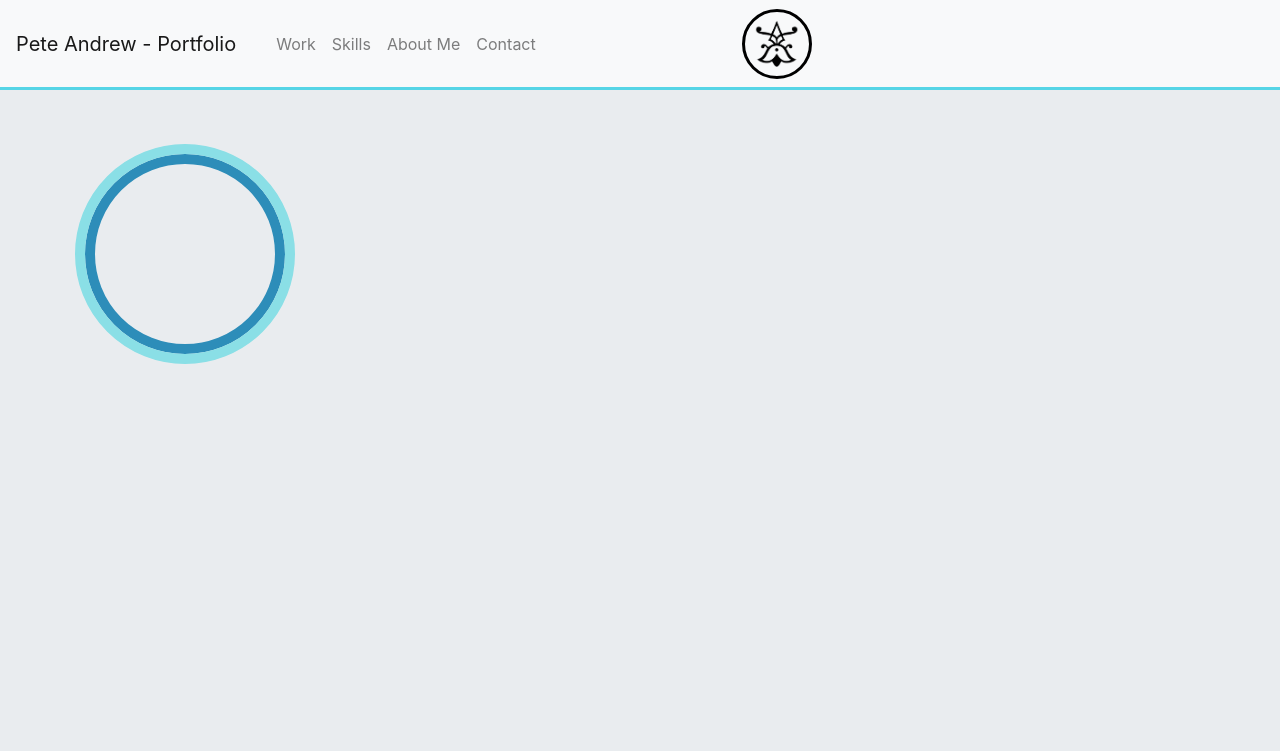
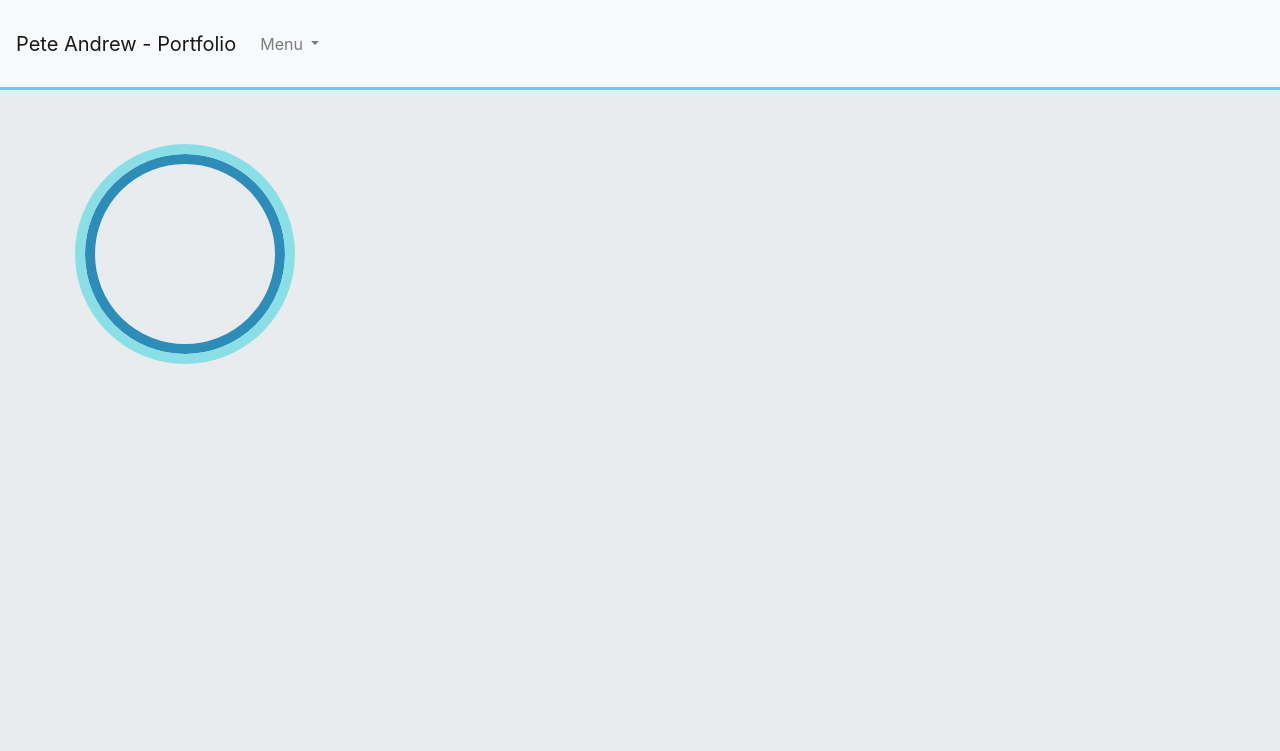
Before and after one commit to dwandrew/fictional-couscous, a plain HTML site: page index.html in a window 1280 px wide. Shown: the top 751 px of the page. Drawn offline with nearby package versions, Linux system fonts and the light colour scheme; files that its build step writes are made by us from their sources; files whose address does not match are found by name.

Commit message:
dans changes

```diff
--- a/index.html
+++ b/index.html
@@ -5,30 +5,34 @@
     <meta http-equiv="X-UA-Compatible" content="IE=edge">
     <meta name="viewport" content="width=device-width, initial-scale=1.0">
     <title>Document</title>
+    <link rel="stylesheet" href="https://cdn.jsdelivr.net/npm/bootstrap@4.3.1/dist/css/bootstrap.min.css" integrity="sha384-ggOyR0iXCbMQv3Xipma34MD+dH/1fQ784/j6cY/iJTQUOhcWr7x9JvoRxT2MZw1T" crossorigin="anonymous">
     <link rel="stylesheet" href="https://stackpath.bootstrapcdn.com/bootstrap/4.3.1/css/bootstrap.min.css" integrity="sha384-ggOyR0iXCbMQv3Xipma34MD+dH/1fQ784/j6cY/iJTQUOhcWr7x9JvoRxT2MZw1T" crossorigin="anonymous">
     <link rel="stylesheet" href="../bootstrap-portfolio/CSS/style.css">
     <link rel="stylesheet" href="https://cdnjs.cloudflare.com/ajax/libs/font-awesome/4.7.0/css/font-awesome.min.css">
 </head>
+<body>
 
-  <nav class="navbar navbar-expand-lg navbar-light bg-light">
-        <a class="navbar-brand" href="#">Pete Andrew - Portfolio</a>
-        <button class="navbar-toggler" type="button" data-toggle="collapse" data-target="#navbarNavAltMarkup" aria-controls="navbarNavAltMarkup" aria-expanded="false" aria-label="Toggle navigation">
-          <span class="navbar-toggler-icon"></span> <!-- The burger menu -->
-        </button>
+    <nav class="navbar navbar-expand-lg navbar-light bg-light">
+      <a class="navbar-brand" href="#">Pete Andrew - Portfolio</a>
+      <button class="navbar-toggler" type="button" data-toggle="collapse" data-target="#navbarSupportedContent" aria-controls="navbarSupportedContent" aria-expanded="false" aria-label="Toggle navigation">
+        <span class="navbar-toggler-icon"></span>
+      </button>
 
-        <div class="collapse navbar-collapse" id="navbarNavAltMarkup">
-          <div class="navbar-nav" id="navbarNavAltMarkup">
-            <a class="nav-item nav-link active" href="#"> <!--Home--> <span class="sr-only">(current)</span></a>
-
-            <a class="nav-item nav-link" href="#work-section">Work</a>
-            <a class="nav-item nav-link" href="#skills-section">Skills</a>
-            <a class="nav-item nav-link" href="#about-me-section">About Me</a>
-            <a class="nav-item nav-link" href="#contact-section">Contact</a>
-
-            <a class="nav-item nav-link disabled" href="#" tabindex="-1" aria-disabled="true"> <!--Disabled--></a>
-          </div>
-          <div class="Darwin-logo"></div>
-        </div>
+      <div class="collapse navbar-collapse" id="navbarSupportedContent">
+        <ul class="navbar-nav mr-auto">
+          <li class="nav-item dropdown">
+            <a class="nav-link dropdown-toggle" href="#" id="navbarDropdown" role="button" data-toggle="dropdown" aria-haspopup="true" aria-expanded="false">
+              Menu
+            </a>
+            <div class="dropdown-menu" aria-labelledby="navbarDropdown">
+              <a class="dropdown-item" href="#work-section">Work</a>
+              <a class="dropdown-item" href="#skills-section">Skills</a>
+              <a class="dropdown-item" href="#about-me-section">About Me</a>
+              <a class="dropdown-item" href="#contact-section">Contact</a>
+            </div>
+          </li>
+        </ul>
+      </div>
     </nav>
 
       <!-- Hero Section with JumboTron -->
@@ -130,6 +134,9 @@
 
 
         </footer>
+<script src="https://code.jquery.com/jquery-3.3.1.slim.min.js" integrity="sha384-q8i/X+965DzO0rT7abK41JStQIAqVgRVzpbzo5smXKp4YfRvH+8abtTE1Pi6jizo" crossorigin="anonymous"></script>
+<script src="https://cdn.jsdelivr.net/npm/popper.js@1.14.7/dist/umd/popper.min.js" integrity="sha384-UO2eT0CpHqdSJQ6hJty5KVphtPhzWj9WO1clHTMGa3JDZwrnQq4sF86dIHNDz0W1" crossorigin="anonymous"></script>
+<script src="https://cdn.jsdelivr.net/npm/bootstrap@4.3.1/dist/js/bootstrap.min.js" integrity="sha384-JjSmVgyd0p3pXB1rRibZUAYoIIy6OrQ6VrjIEaFf/nJGzIxFDsf4x0xIM+B07jRM" crossorigin="anonymous"></script>
 </body>
 </html>
 
```
